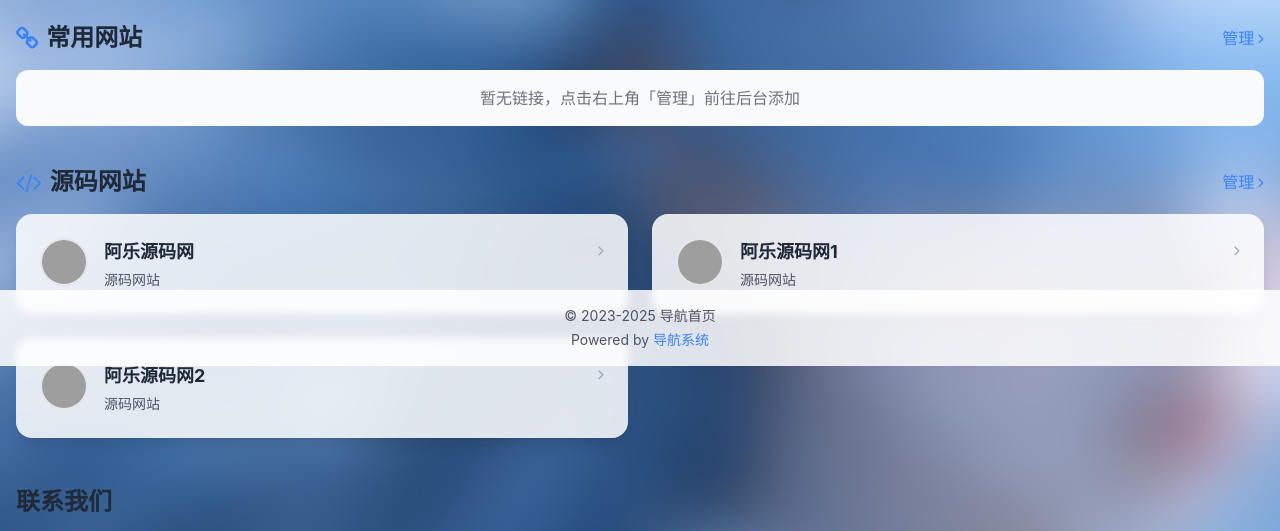
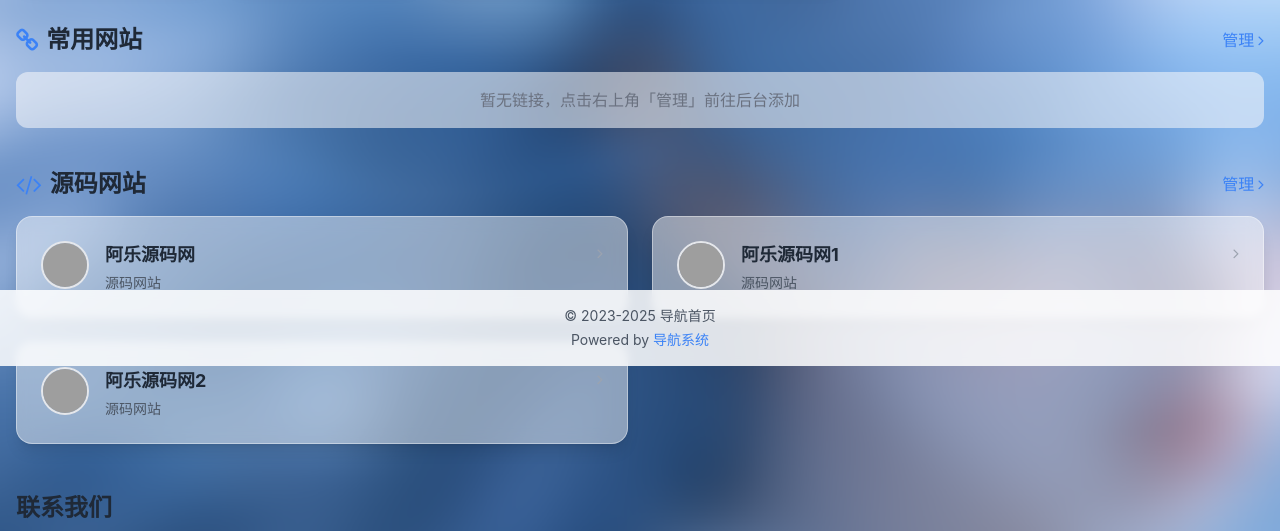
Before and after one commit to junze0925/GlassyNav, a plain HTML site: page index.html in a window 1280 px wide. Shown: the part 434-965 px from the top of the page. Drawn offline with nearby package versions, Linux system fonts and the light colour scheme; grey boxes are pictures that could not be loaded.

Commit message:
Update index.html

```diff
--- a/index.html
+++ b/index.html
@@ -41,6 +41,31 @@ body.dark .backdrop-blur-md {
             .card-shadow { box-shadow: 0 10px 15px -3px rgba(0, 0, 0, 0.1), 0 4px 6px -2px rgba(0, 0, 0, 0.05); }
             .card-hover { transition: transform 0.2s ease-in-out, box-shadow 0.2s ease-in-out; }
             .card-hover:hover { transform: translateY(-2px); box-shadow: 0 20px 25px -5px rgba(0, 0, 0, 0.1), 0 10px 10px -5px rgba(0, 0, 0, 0.04); }
+        /* === 🪟 半透明毛玻璃卡片（针对链接卡片） === */
+        .card-hover {
+            /* 白天模式：调整为 45% 不透明度，真正半透明 */
+            background-color: rgba(255, 255, 255, 0.45) !important;
+            /* 增加模糊值，显得更透亮 */
+            backdrop-filter: blur(8px) !important;
+            /* 增加一条高光白边框，模仿真实毛玻璃的质感 */
+            border: 1px solid rgba(255, 255, 255, 0.4) !important;
+        }
+
+        /* 夜晚模式 */
+        body.dark .card-hover {
+            /* 夜晚模式：调整为 35% 不透明度，透出深色背景 */
+            background-color: rgba(31, 41, 55, 0.35) !important;
+            /* 夜晚模式的玻璃边框淡一些 */
+            border: 1px solid rgba(255, 255, 255, 0.08) !important;
+        }
+
+        /* 顺便优化一下那个“暂无链接”的提示条，让它也变成半透明 */
+        .bg-gray-50 {
+            background-color: rgba(249, 250, 251, 0.55) !important;
+        }
+        body.dark .bg-gray-50 {
+            background-color: rgba(31, 41, 55, 0.3) !important;
+        }
         }
     </style>
     <style>
```
